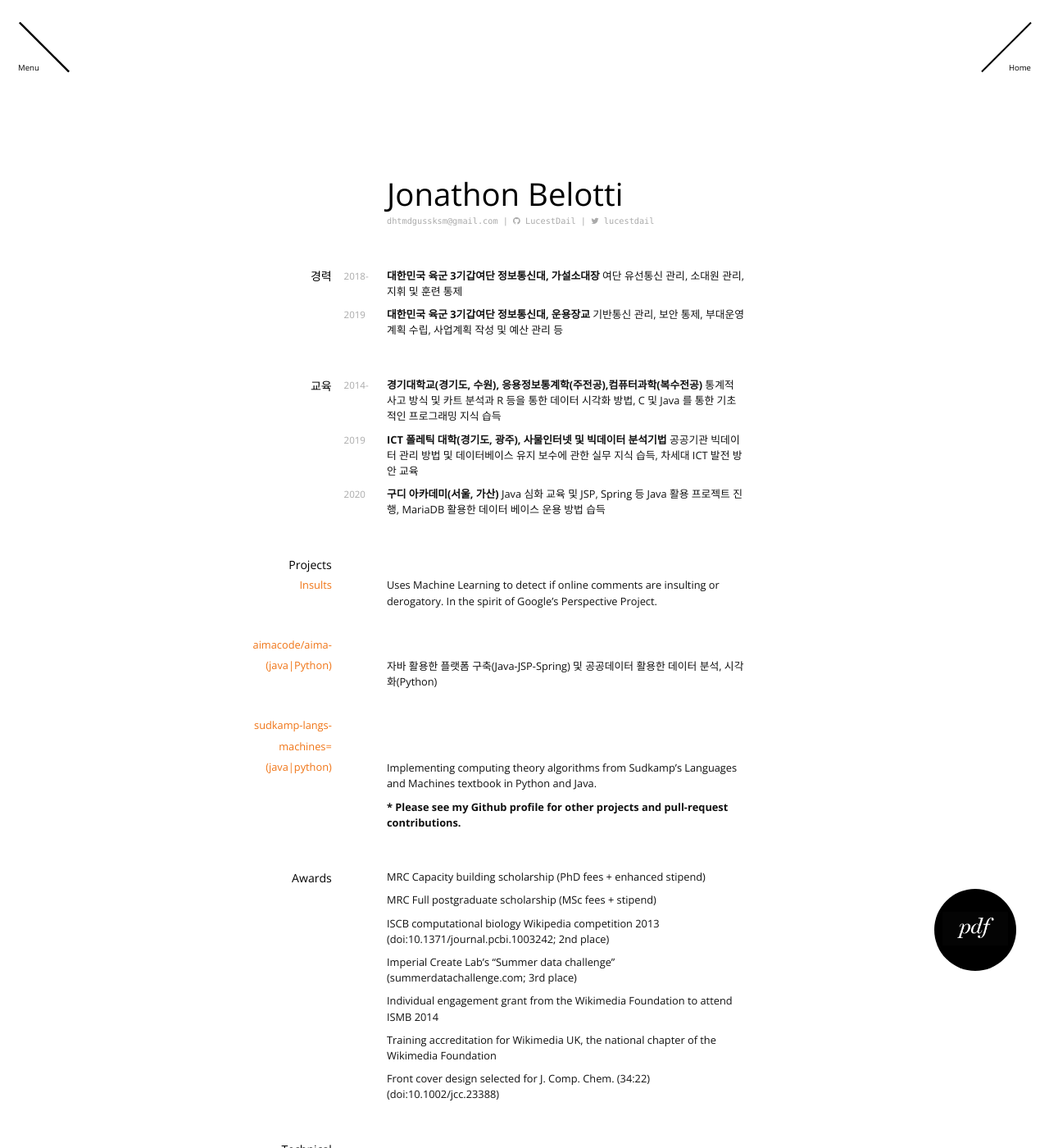
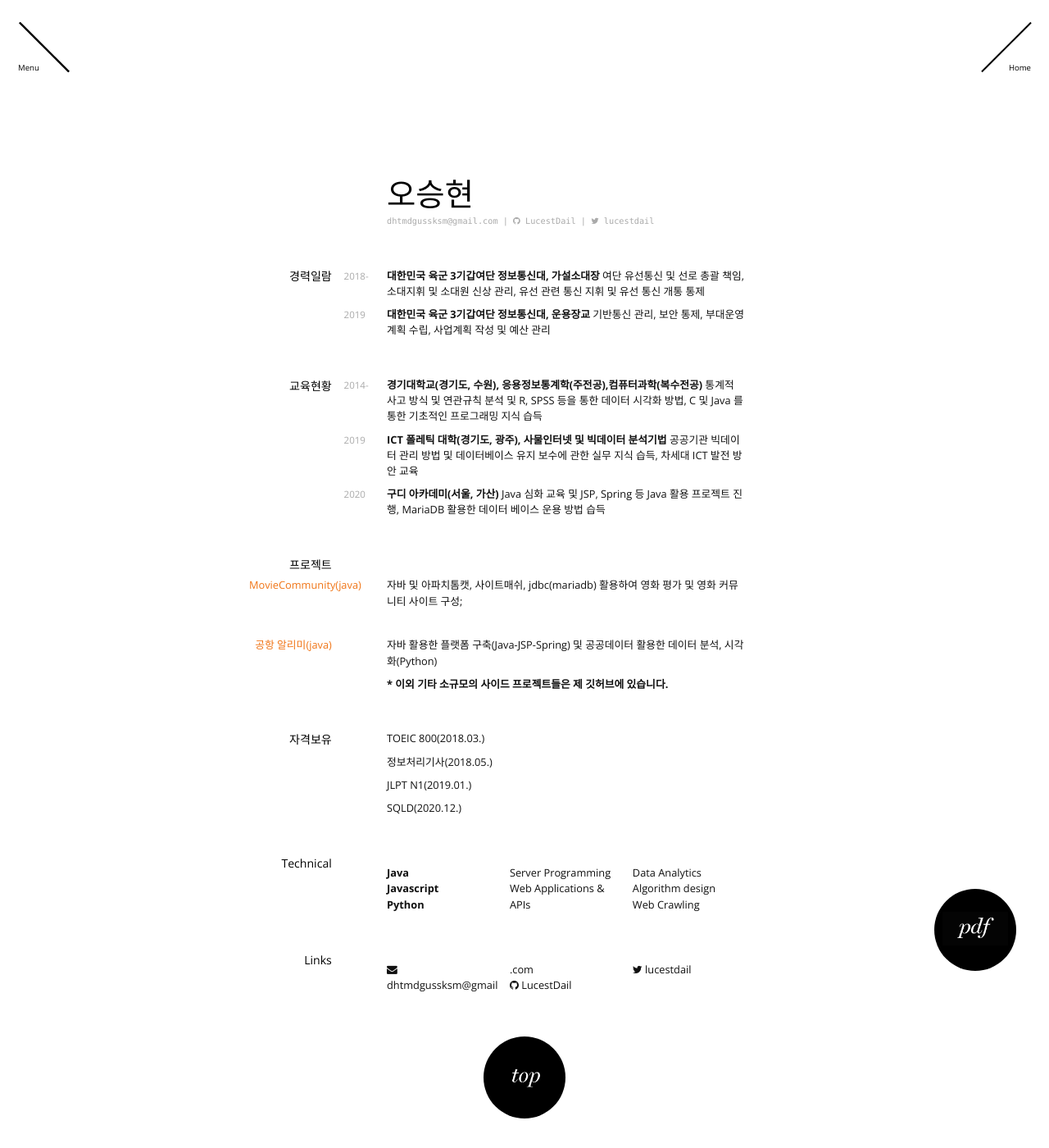
Before and after one commit to LucestDail/lucestdail.github.io, a Jekyll site: the page built from resume.md, in a window 1280 px wide and 1400 px high. Shown: the whole window at 82% size. Built offline with Jekyll 4.4.1, drawn with Linux system fonts in a browser that asks for light colours; nearby versions of some CDN libraries; some web fonts are replaced; some of the changed text lies outside the part shown.

Commit message:
Modify some configuration

```diff
--- a/_includes/footer.html
+++ b/_includes/footer.html
@@ -2,22 +2,18 @@
   <div class="desktop-footer">
     <div class="footer-each">
       <h5>
-        <a href="https://www.google.com/maps/place/Zendesk/@-37.8171779,144.9592809,17z/data=!3m1!4b1!4m5!3m4!1s0x6ad65d4b6c187ceb:0xea7703041c1d49e8!8m2!3d-37.8171822!4d144.9614696" target="_blank">
-          <span>CBD</span><br><span>Melbourne</span><br><span>Australia</span>
+        <a href="https://www.google.com/maps/@37.6595379,126.9095317,1789m/data=!3m1!1e3" target="_blank">
+          <span>삼송</span><br><span>경기도 고양</span><br><span>대한민국</span>
         </a>
       </h5>
     </div>
     <div class="footer-each">
-      <h5><a href="tel:+14154175500"><span>+61 429</span><br><span>835 565</span></a></h5>
+      <h5><a href="tel:+8201024299420"><span>+82 010</span><br><span>2429 9420</span></a></h5>
     </div>
     <div class="footer-each">
-      <h5><a href="mailto:newbusiness@junior.io"><span>jbelotti</span><br><span>@zendesk</span><br><span>.com</span></a></h5>
+      <h5><a href="mailto:dhtmdgussksm@gmail.com"><span>dhtmdgussksm</span><br><span>@gmail</span><br><span>.com</span></a></h5>
     </div>
     <div class="footer-each">
-      <h5><a href="mailto:press@junior.io"><span>jonathon.</span><br><span>bel.</span><br><span>melbourne</span><br><span>@gmail.com</span></a></h5>
-    </div>
-    <div class="footer-each">
-      <h5><a href="https://www.linkedin.com/in/jonathonbelotti/" target="_blank" alt="LinkedIn"><span>LinkedIn</span></a></h5>
       <h5><a href="https://github.com/thundergolfer" target="_blank" alt="Github"><span>Github</span></a></h5>
       <h5><a href="https://twitter.com/jonobelotti_IO" target="_blank" alt="Twitter"><span>Twitter</span></a></h5>
     </div>
--- a/_includes/navigation.html
+++ b/_includes/navigation.html
@@ -8,10 +8,6 @@
         {% if page.tags contains "about" %}
           <li class="about-anc">
             <h4><a class="nav-underline about" href="{{page.url}}">{{page.title}}</a></h4></li>
-        {% endif %}
-        {% if page.tags contains "contact" %}
-          <li class="expertise-anc">
-            <h4><a class="nav-underline contact" href="{{page.url}}">{{page.title}}</a></h4></li>
         {% endif %}
         {% if page.tags contains "portfolio" %}
           <li class="team-anc">
--- a/resume.md
+++ b/resume.md
@@ -4,7 +4,7 @@ title: Resumé
 tags: resume
 permalink: /resume/
 ---
-# Jonathon Belotti
+# 오승현
 
 <div id="webaddress">
 <a href="mailto:dhtmdgussksm@gmail.com">dhtmdgussksm@gmail.com</a>
@@ -15,66 +15,65 @@ permalink: /resume/
 </div>
 
 
-## 경력
+## 경력일람
 
 `2018-`
-__대한민국 육군 3기갑여단 정보통신대, 가설소대장__ 여단 유선통신 관리, 소대원 관리, 지휘 및 훈련 통제
+__대한민국 육군 3기갑여단 정보통신대, 가설소대장__
+여단 유선통신 및 선로 총괄 책임, 소대지휘 및 소대원 신상 관리, 유선 관련 통신 지휘 및 유선 통신 개통 통제
 
 `2019`
-__대한민국 육군 3기갑여단 정보통신대, 운용장교__  기반통신 관리, 보안 통제, 부대운영 계획 수립, 사업계획 작성 및 예산 관리 등
+__대한민국 육군 3기갑여단 정보통신대, 운용장교__
+기반통신 관리, 보안 통제, 부대운영 계획 수립, 사업계획 작성 및 예산 관리
 
-## 교육
+
+## 교육현황
 
 `2014-`
-__경기대학교(경기도, 수원), 응용정보통계학(주전공),컴퓨터과학(복수전공)__ 통계적 사고 방식 및 카트 분석과 R 등을 통한 데이터 시각화 방법, C 및 Java 를 통한 기초적인 프로그래밍 지식 습득
+__경기대학교(경기도, 수원), 응용정보통계학(주전공),컴퓨터과학(복수전공)__
+통계적 사고 방식 및 연관규칙 분석 및 R, SPSS 등을 통한 데이터 시각화 방법, C 및 Java 를 통한 기초적인 프로그래밍 지식 습득
 
 `2019`
-__ICT 폴레틱 대학(경기도, 광주), 사물인터넷 및 빅데이터 분석기법__ 공공기관 빅데이터 관리 방법 및 데이터베이스 유지 보수에 관한 실무 지식 습득, 차세대 ICT 발전 방안 교육
+__ICT 폴레틱 대학(경기도, 광주), 사물인터넷 및 빅데이터 분석기법__
+공공기관 빅데이터 관리 방법 및 데이터베이스 유지 보수에 관한 실무 지식 습득, 차세대 ICT 발전 방안 교육
 
 `2020`
-__구디 아카데미(서울, 가산)__ Java 심화 교육 및 JSP, Spring 등 Java 활용 프로젝트 진행, MariaDB 활용한 데이터 베이스 운용 방법 습득
+__구디 아카데미(서울, 가산)__
+Java 심화 교육 및 JSP, Spring 등 Java 활용 프로젝트 진행, MariaDB 활용한 데이터 베이스 운용 방법 습득
 
-## Projects
 
-### Insults
+## 프로젝트
 
-Uses Machine Learning to detect if online comments are insulting or derogatory. In the spirit of Google’s Perspective Project.
+### MovieCommunity(java)
 
-### aimacode/aima-(java|Python)
+자바 및 아파치톰캣, 사이트매쉬, jdbc(mariadb) 활용하여 [영화 평가 및 영화 커뮤니티 사이트 구성](https://github.com/LucestDail/MovieProject);
+
+### 공항 알리미(java)
 자바 활용한 플랫폼 구축(Java-JSP-Spring) 및 공공데이터 활용한 데이터 분석, 시각화(Python)
 
-### sudkamp-langs-machines=(java|python)
+__* 이외 기타 소규모의 사이드 프로젝트들은 제 깃허브에 있습니다.__
 
-Implementing computing theory algorithms from Sudkamp’s Languages and Machines textbook in Python and Java.
 
-__* Please see my Github profile for other projects and pull-request contributions.__
+## 자격보유
 
-## Awards
+TOEIC 800(2018.03.)
 
-MRC Capacity building scholarship (PhD fees + enhanced stipend)
+정보처리기사(2018.05.)
 
-MRC Full postgraduate scholarship (MSc fees + stipend)
+JLPT N1(2019.01.)
 
-ISCB computational biology Wikipedia competition 2013 ([doi:10.1371/journal.pcbi.1003242](http://dx.doi.org/10.1371/journal.pcbi.1003242); 2nd place)
+SQLD(2020.12.)
 
-Imperial Create Lab's "Summer data challenge" ([summerdatachallenge.com](http://summerdatachallenge.com); 3rd place)
-
-Individual engagement grant from the Wikimedia Foundation to attend ISMB 2014
-
-Training accreditation for Wikimedia UK, the national chapter of the Wikimedia Foundation
-
-Front cover design selected for J. Comp. Chem. (34:22) ([doi:10.1002/jcc.23388](http://dx.doi.org/10.1002/jcc.23388))
 
 ## Technical
 
+* **Java**
+* **Javascript**
 * **Python**
-* **Ruby**
-* **Java**
-* Git
+* Server Programming
 * Web Applications & APIs
-* Data Engineering
-* Algorithm Design
-* Scripting
+* Data Analytics
+* Algorithm design
+* Web Crawling
 
 
 ## Links
@@ -85,4 +84,4 @@ Front cover design selected for J. Comp. Chem. (34:22) ([doi:10.1002/jcc.23388](
 
 <!-- ### Footer
 
-Last updated: May 2013 -->
+Last updated: Jan 2020 -->
```
